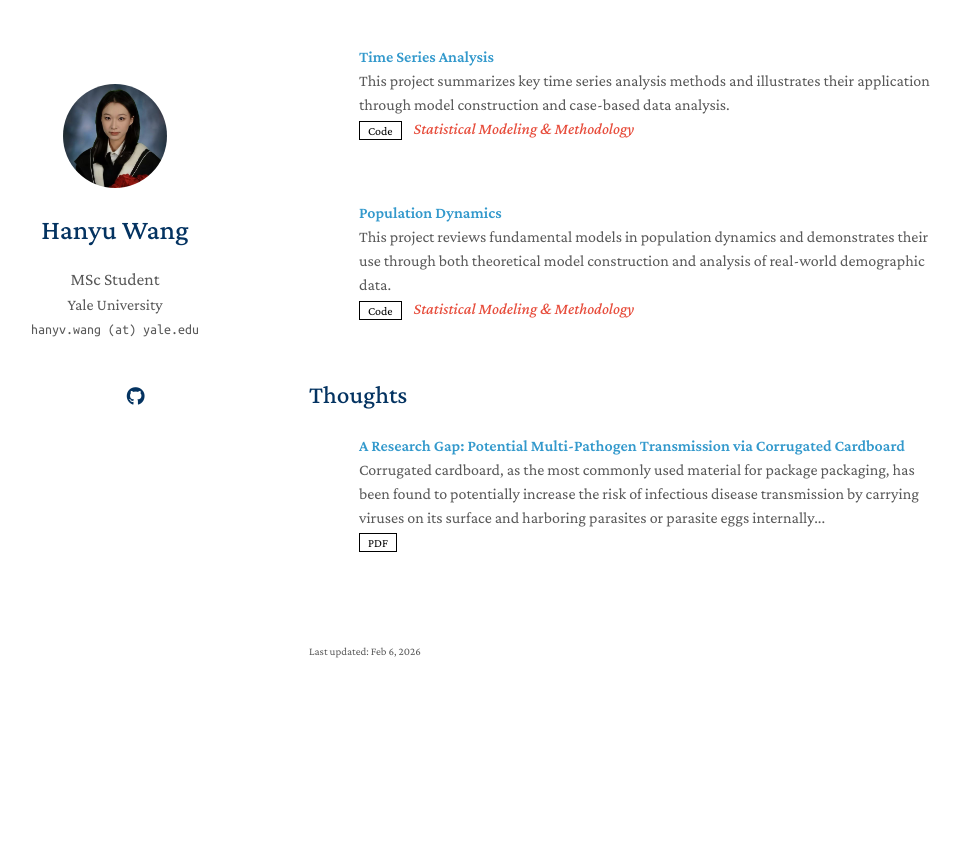
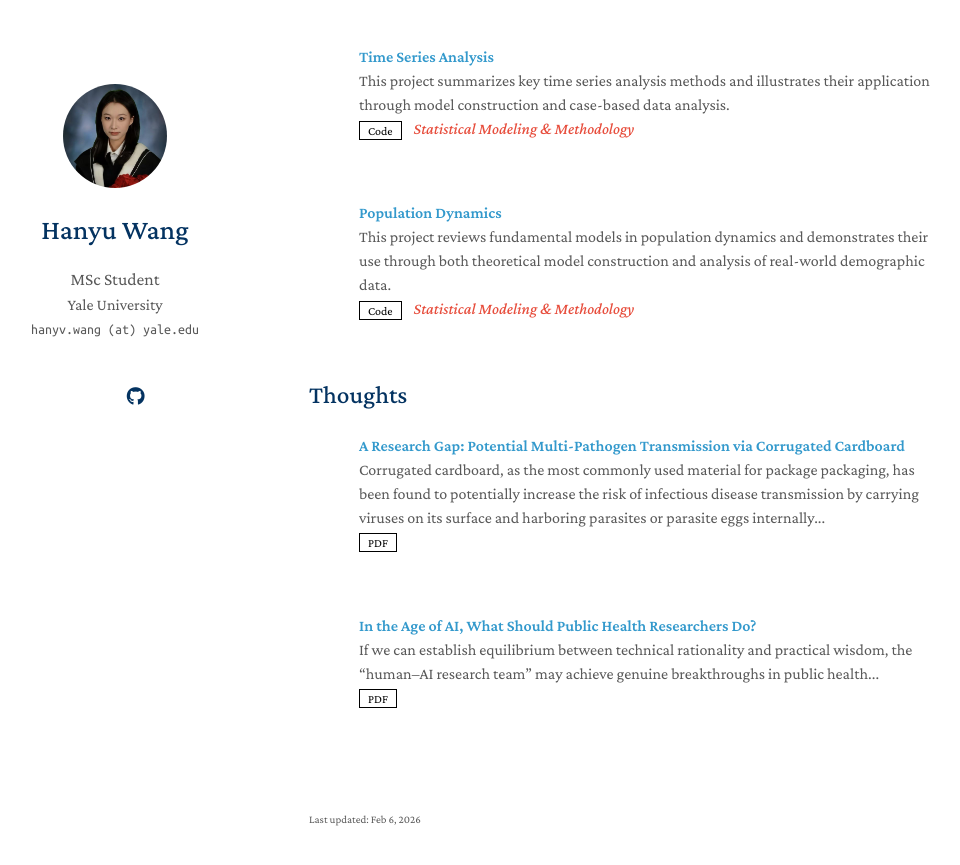
Before and after one commit to hanyvwang/hanyvwang.github.io, a Jekyll site: the page built from index.md, in a window 1280 px wide and 900 px high, scrolled down 1280 px. Shown: the top 865 px of the window, without its empty margins (161-1121 px from the left). Built offline with Jekyll 4.4.1, drawn with Linux system fonts in a browser that asks for light colours; a style sheet for code colours, icons or effects is not loaded; our own code applies the rules of GitHub Pages for plain Markdown files; before the commit the page ends 2012 px from its top, so only the background shows below that.

Commit message:
Update thoughts.yml

```diff
--- a/_data/thoughts.yml
+++ b/_data/thoughts.yml
@@ -5,3 +5,9 @@ main:
     # conference_short: R
     # conference: International Conference on Medical Image Computing and Computer-Assisted Intervention <strong>(MICCAI)</strong>, 2023.
     pdf: assets/files/corrugated_cardboard_id.pdf
+
+  - title: "In the Age of AI, What Should Public Health Researchers Do?"
+    authors: "If we can establish equilibrium between technical rationality and practical wisdom, the “human–AI research team” may achieve genuine breakthroughs in public health..."
+    # conference_short: R
+    # conference: International Conference on Medical Image Computing and Computer-Assisted Intervention <strong>(MICCAI)</strong>, 2023.
+    pdf: assets/files/ai.pdf
```
